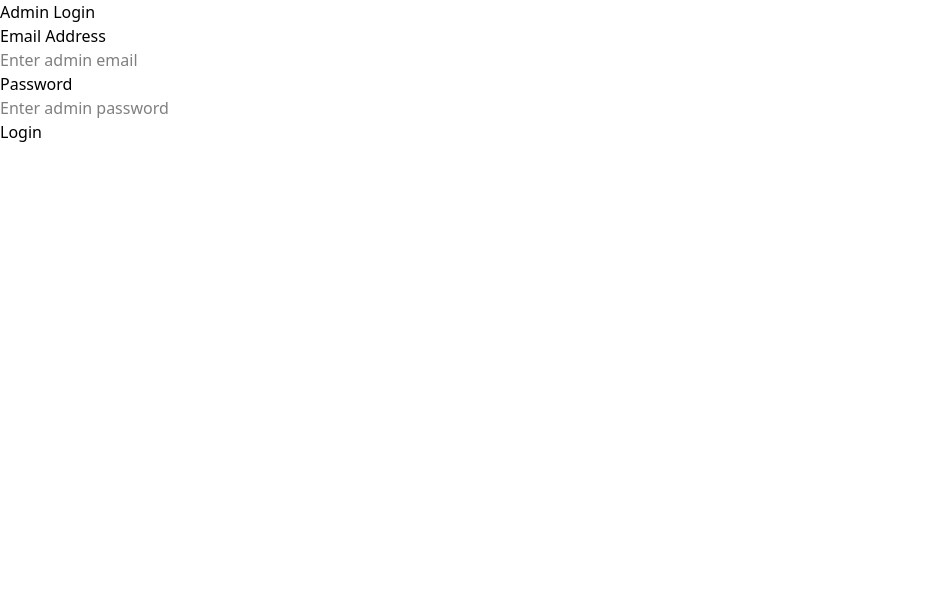
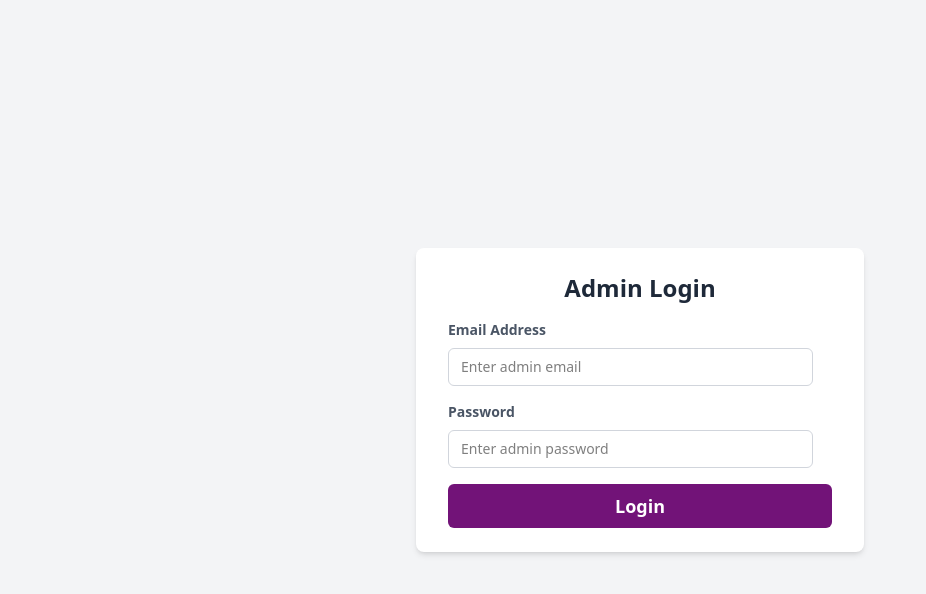
Before and after one commit to boben195/p07-hotel-MERN, a React (Vite) app in the folder admin/: page / in a window 1280 px wide. Shown: the top 594 px of the page, without its empty margins (0-926 px from the left). Built offline with nearby package versions, Linux system fonts and the light colour scheme; the HTML template or start-up script is replaced by a standard one.

Commit message:
add style for login

```diff
--- a/admin/src/components/Login.jsx
+++ b/admin/src/components/Login.jsx
@@ -7,29 +7,44 @@
 
   return (
     <div>
-      <div>
-        <div>
-          <h1>Admin Login</h1>
+      <div className="flex justify-center items-center min-h-screen bg-gray-100">
+        <div className="bg-white shadow-md rounded-lg px-8 py-6 w-full max-w-md">
+          <h1 className="text-2xl font-bold text-center text-gray-800 mb-4">
+            Admin Login
+          </h1>
           <form>
-            <div>
-              <p>Email Address</p>
+            <div className="mb-4">
+              <p className="text-sm font-semibold text-gray-600 mb-2">
+                Email Address
+              </p>
               <input
                 type="email"
                 placeholder="Enter admin email"
                 value={email}
                 onChange={(e) => setEmail(e.target.value)}
+                required
+                className="w-[95%] px-3 py-2 border border-gray-300 rounded-md text-sm focus:outline-none focus:border-b-gray-300"
               />
             </div>
-            <div>
-              <p>Password</p>
+            <div className="mb-4">
+              <p className="text-sm font-semibold text-gray-600 mb-2">
+                Password
+              </p>
               <input
                 type="password"
                 placeholder="Enter admin password"
                 value={password}
                 onChange={(e) => setPassword(e.target.value)}
+                required
+                className="w-[95%] px-3 py-2 border border-gray-300 rounded-md text-sm focus:outline-none focus:border-b-gray-300"
               />
             </div>
-            <button>Login</button>
+            <button
+              type="submit"
+              className="w-full px-3 py-2 text-lg font-bold bg-fuchsia-900 rounded-md text-white"
+            >
+              Login
+            </button>
           </form>
         </div>
       </div>
```
